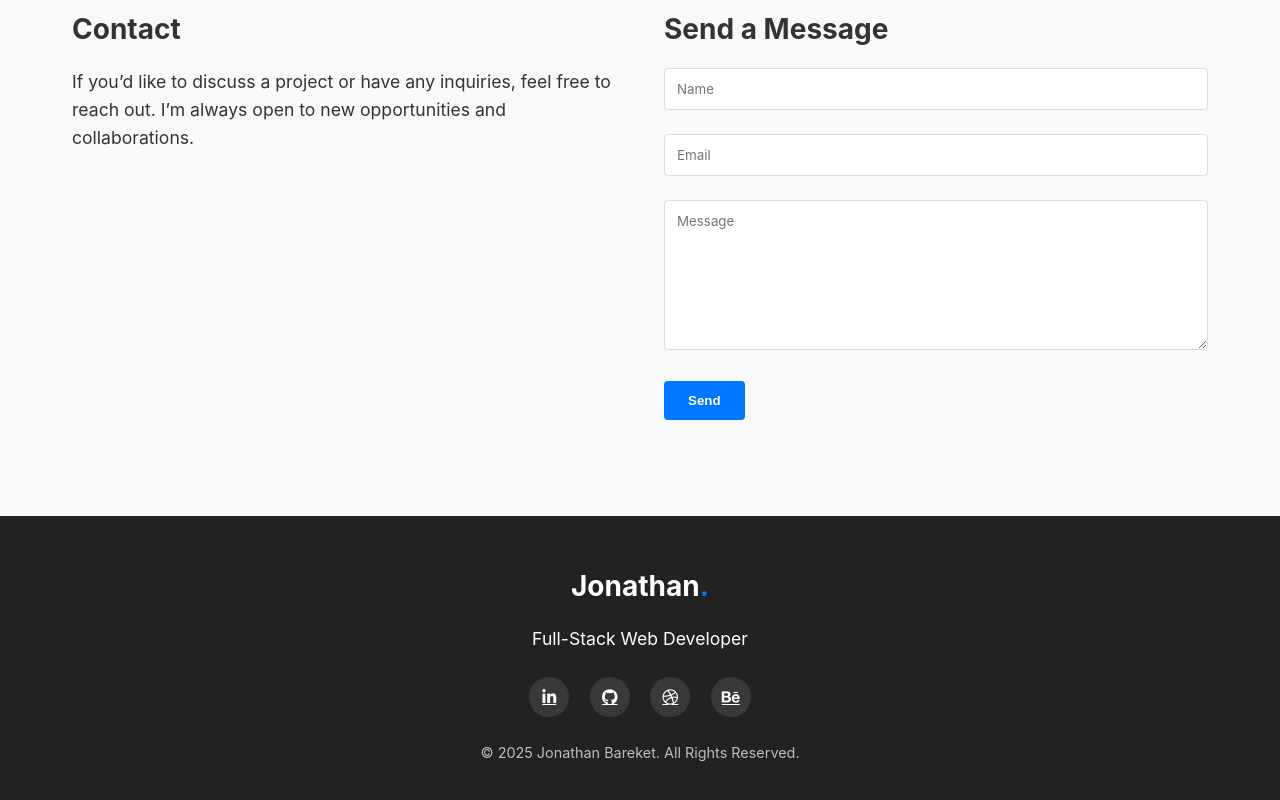
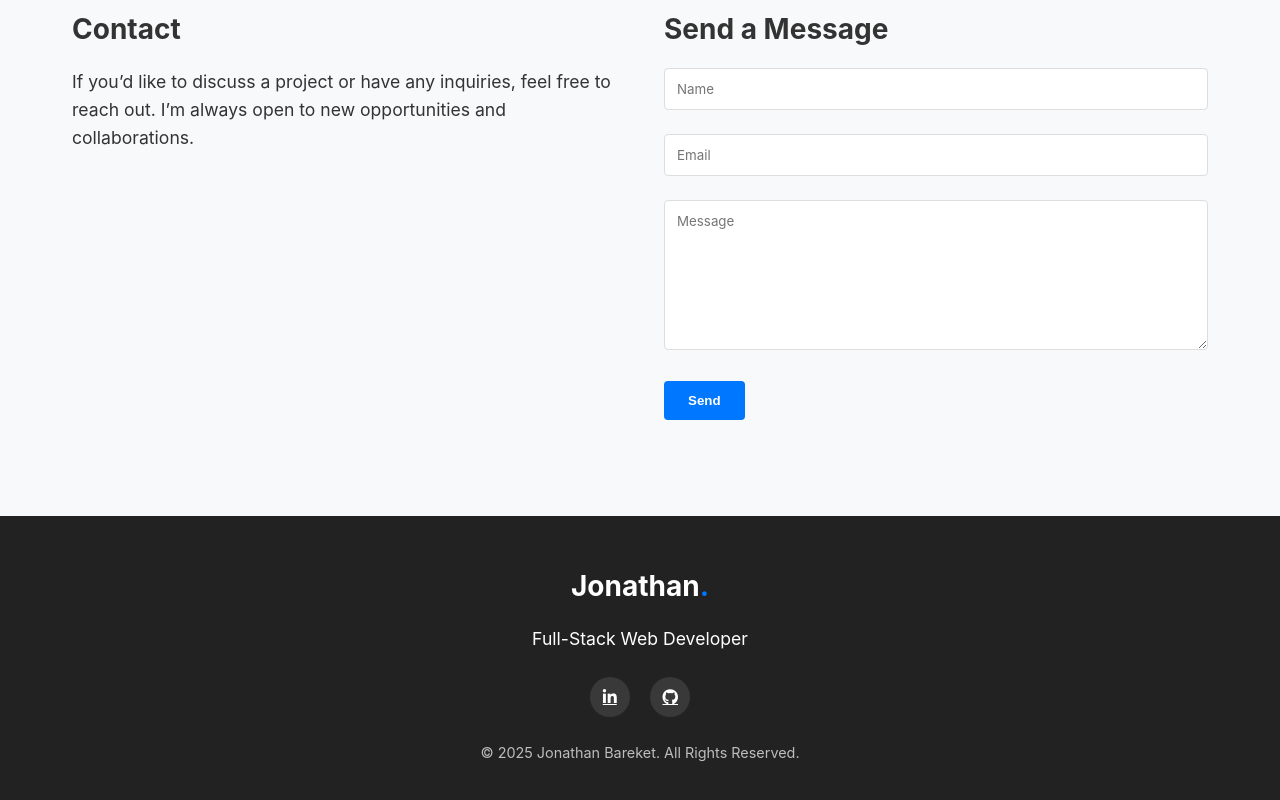
Before and after one commit to Johnnybar/personal-webpage, a plain HTML site: page index.html in a window 1280 px wide. Shown: the part 6701-7501 px from the top of the page. Drawn offline with Linux system fonts and the light colour scheme.

Commit message:
Update index.html

```diff
--- a/index.html
+++ b/index.html
@@ -589,7 +589,6 @@
                         <label>
                             <textarea name="message" placeholder="Message" required></textarea>
                         </label>
-                        <!-- your other form fields go here -->
                         <button class="btn btn-primary btn-xl" type="submit">Send</button>
                     </form>
 
@@ -609,8 +608,6 @@
                         class="fab fa-linkedin-in"></i></a>
                 <a href="https://github.com/Johnnybar" target="_blank" class="social-icon"><i
                         class="fab fa-github"></i></a>
-                <a href="#" class="social-icon"><i class="fab fa-dribbble"></i></a>
-                <a href="#" class="social-icon"><i class="fab fa-behance"></i></a>
             </div>
 
             <p class="copyright">&copy; 2025 Jonathan Bareket. All Rights Reserved.</p>
```
